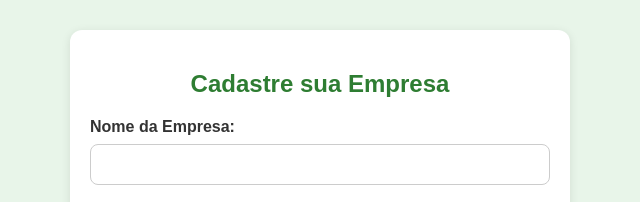
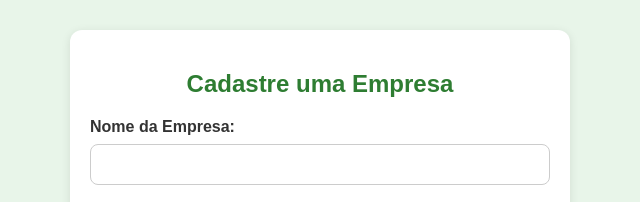
Before and after one commit to RuthCosta/EcoVeritas, a plain HTML site: page cadastro-empresa.html in a window 1280 px wide. Shown: the part 124-326 px from the top of the page, 320-960 px from the left. Drawn offline with Linux system fonts and the light colour scheme.

Commit message:
commit 6

```diff
--- a/cadastro-empresa.html
+++ b/cadastro-empresa.html
@@ -13,7 +13,7 @@
   </header>
 
   <section class="form-container">
-    <h2>Cadastre sua Empresa</h2>
+    <h2>Cadastre uma Empresa</h2>
     <form id="formCadastroEmpresa">
       <div class="form-group">
         <label for="nomeEmpresa">Nome da Empresa:</label>
```
